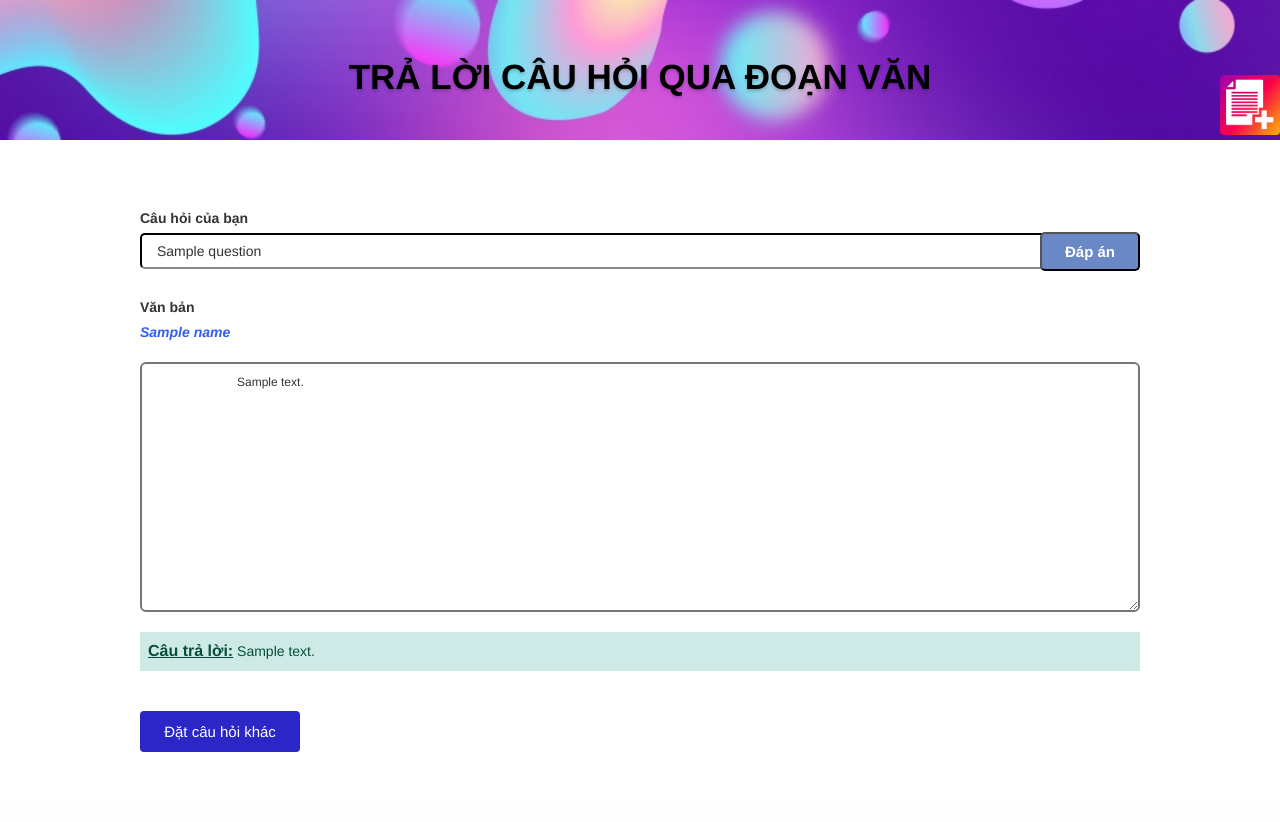
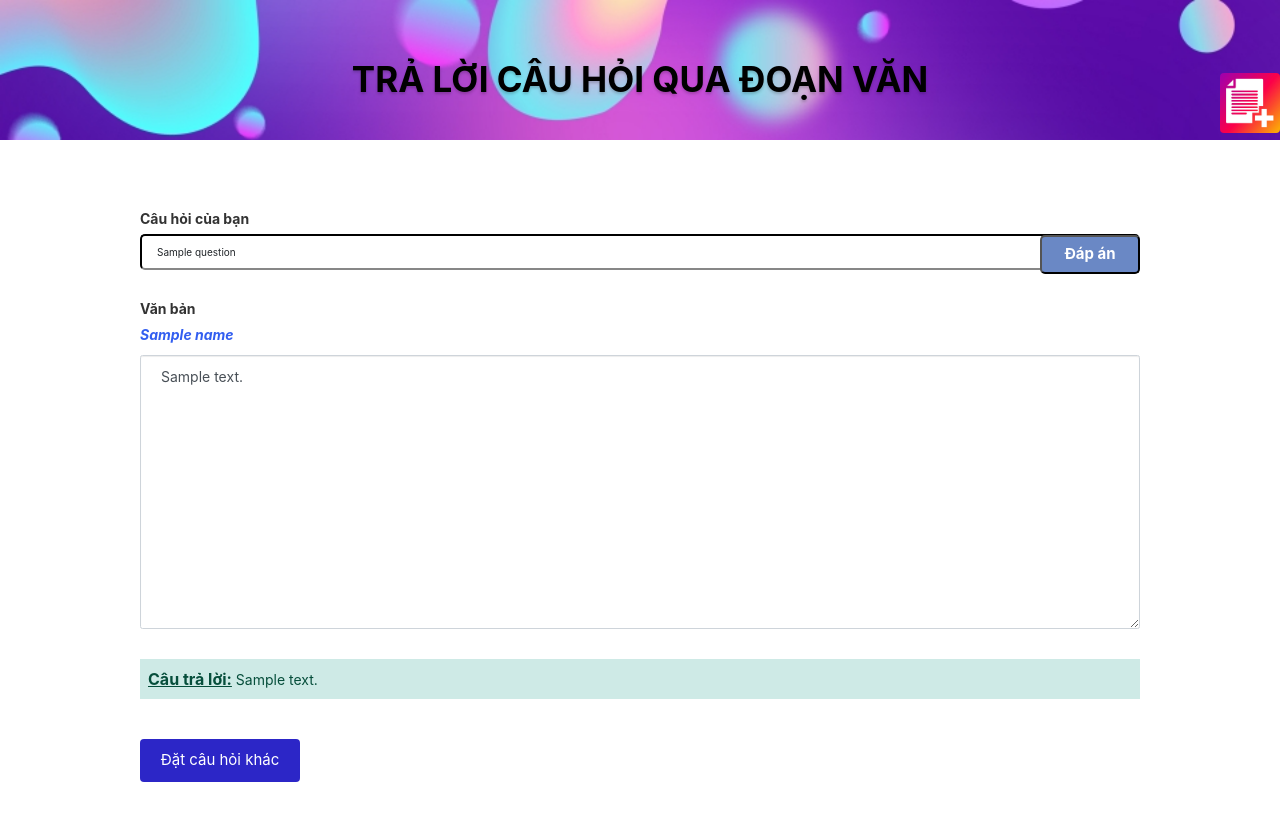
Before and after one commit to tqt-coder/datn, a Flask app: template backend/templates/index.html in a window 1280 px wide. Before the commit the page ends 752 px from the top, so only its background shows below. Run offline with Flask 3, Linux system fonts and the light colour scheme; the template is opened without the code that fills it: most values are stand-ins (such as "Sample title", 1, 10 or a date in 2020); some libraries are stand-ins or nearby versions.

Commit message:
update UI

```diff
--- a/backend/static/css/style.css
+++ b/backend/static/css/style.css
@@ -13,6 +13,18 @@ body {
 
 a {
   text-decoration: none
+}
+
+.form-group {
+  display: flex;
+  width: 1000px;
+  flex-direction: column;
+  margin: 10px auto;
+}
+
+textarea#exampleFormControlTextarea3 {
+  font-size: 14px;
+  padding: 10px 20px;
 }
 
 .header {
--- a/backend/templates/index.html
+++ b/backend/templates/index.html
@@ -8,6 +8,8 @@
     <link rel="stylesheet" type="text/css" href="{{ url_for('static',filename='css/style.css') }}">
     <link rel="stylesheet" href="https://maxcdn.bootstrapcdn.com/bootstrap/3.3.5/css/bootstrap.min.css">
     <script src="https://maxcdn.bootstrapcdn.com/bootstrap/3.3.5/js/bootstrap.min.js"></script>
+    <link rel="stylesheet" href="https://cdn.jsdelivr.net/npm/bootstrap@4.0.0/dist/css/bootstrap.min.css"
+        integrity="sha384-Gn5384xqQ1aoWXA+058RXPxPg6fy4IWvTNh0E263XmFcJlSAwiGgFAW/dAiS6JXm" crossorigin="anonymous">
     <title>Tranformer</title>
 </head>
 
@@ -38,15 +40,11 @@
                         <input type="text" hidden name="filename" value="{{name}}">
                         <p name="file" class="file-name">{{name}}</p>
                         {% if context != NULL %}
-                        <textarea cols="30" rows="10" class="inputContent" name="text-context"
-                            placeholder="Văn bản của bạn...">
-                        {{context}}
-                        </textarea>
-                        {% endif %}
 
-                        {% if context == NULL %}
-                        <textarea class="input-context-hidden">
-                        </textarea>
+                        <div class="form-group amber-textarea active-amber-textarea-2">
+                            <textarea class="form-control putContent" name="text-context"
+                                id="exampleFormControlTextarea3" rows="12">{{context}}</textarea>
+                        </div>
                         {% endif %}
                     </div>
             </form>
```
